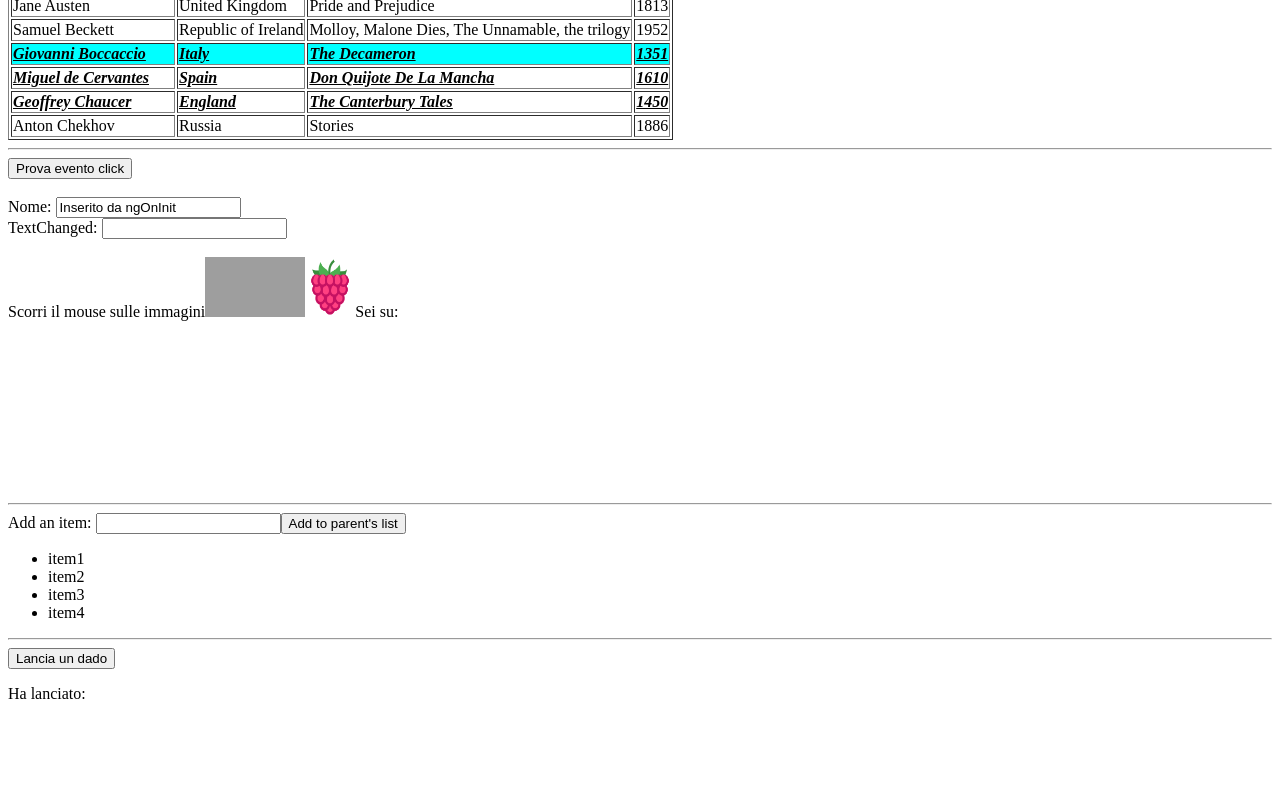
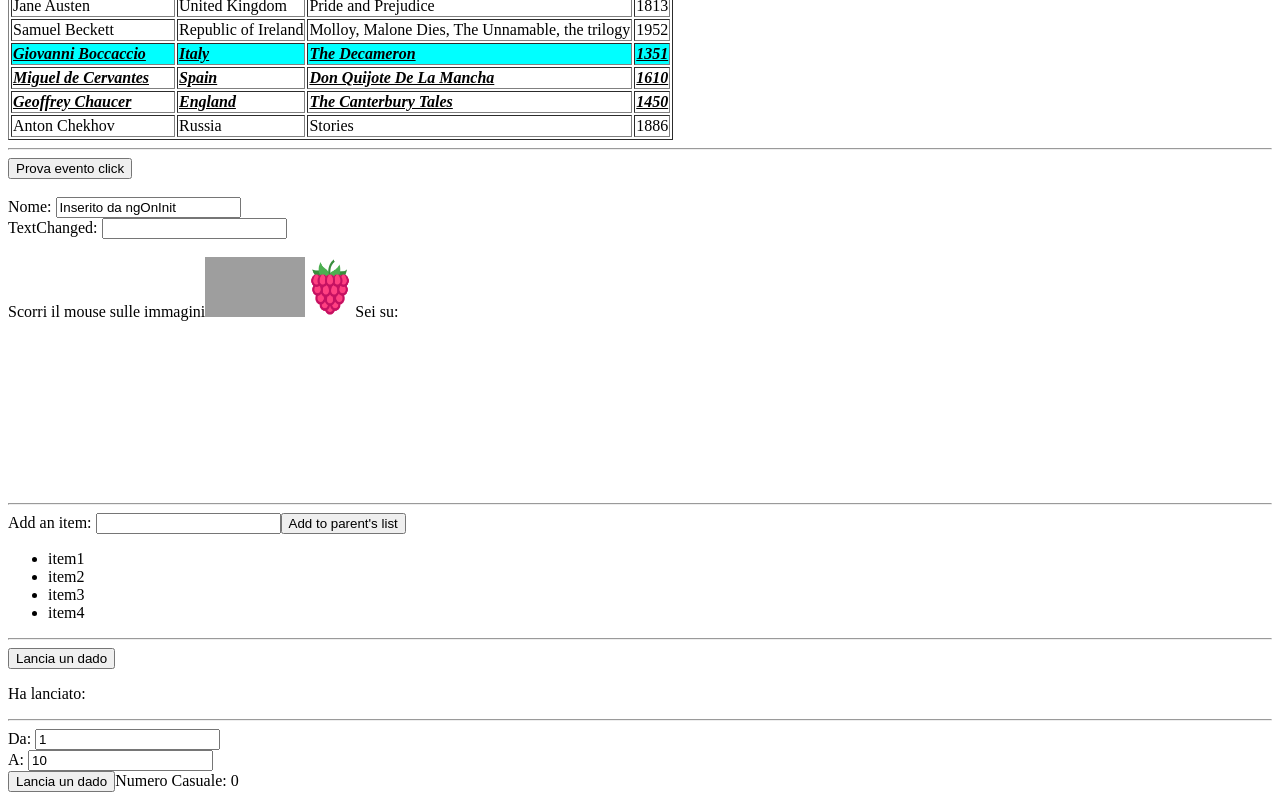
Before and after one commit to germanopagliero/esAngular, an Angular app: page / in a window 1280 px wide. Shown: the part 547-1347 px from the top of the page. Before the commit the page ends 1266 px from the top, so only its background shows below. Built offline with nearby package versions, Linux system fonts and the light colour scheme; grey boxes are pictures that could not be loaded.

Commit message:
Lezione 6

```diff
--- a/src/app/app.component.html
+++ b/src/app/app.component.html
@@ -12,3 +12,5 @@
 <app-eventi-output></app-eventi-output>
 <hr>
 <app-eventi-input></app-eventi-input>
+<hr>
+<app-uso-service></app-uso-service>
--- a/src/app/app.module.ts
+++ b/src/app/app.module.ts
@@ -11,6 +11,7 @@ import { EventiOutputComponent } from './eventi-output/eventi-output.component';
 import { EventiOutputItemComponent } from './eventi-output/eventi-output-item/eventi-output-item.component';
 import { EventiInputComponent } from './eventi-input/eventi-input.component';
 import { EventiInputChildComponent } from './eventi-input/eventi-input-child/eventi-input-child.component';
+import { UsoServiceComponent } from './uso-service/uso-service.component';
 
 @NgModule({
   declarations: [
@@ -22,7 +23,8 @@ import { EventiInputChildComponent } from './eventi-input/eventi-input-child/eve
     EventiOutputComponent,
     EventiOutputItemComponent,
     EventiInputComponent,
-    EventiInputChildComponent
+    EventiInputChildComponent,
+    UsoServiceComponent
   ],
   imports: [
     BrowserModule,
--- /dev/null
+++ b/src/app/services/myrnd.service.ts
@@ -0,0 +1,29 @@
+import { Injectable } from '@angular/core';
+
+@Injectable({
+  providedIn: 'root'
+})
+export class MyrndService {
+  //come per qualsiasi classe posso avere property e metodi
+  //public (senza niente davanti) e private
+  //N.B. in questo esempio non viene gestito OBSERVABLE
+  private minValue:number;
+  private maxValue:number;
+  constructor() {
+    this.minValue=0;
+    this.maxValue=10;
+  }
+  setValue(min:string,max:string){
+    this.minValue=parseInt(min);
+    this.maxValue=parseInt(max);
+  }
+  private genera():number{
+    //N.B. solo per fare esempio di private
+    var r:number;
+    r=Math.floor(Math.random() * (this.maxValue-this.minValue+1))+this.minValue;
+    return r;
+  }
+  rnd():number{
+    return this.genera();
+  }
+}
--- /dev/null
+++ b/src/app/uso-service/uso-service.component.html
@@ -0,0 +1,10 @@
+<form>
+    <label for="txtDa">Da: </label>
+    <input type="text" name="txtDa" [(ngModel)]="da">
+    <br>
+    <label for="txtA">A: </label>
+    <input type="text" name="txtA" [(ngModel)]="a">
+    <br>
+    <button (click)="btnClick()">Lancia un dado</button>
+    <span>Numero Casuale: {{ numero }}</span>
+</form>
--- /dev/null
+++ b/src/app/uso-service/uso-service.component.ts
@@ -0,0 +1,27 @@
+import { Component } from '@angular/core';
+import {MyrndService} from '../services/myrnd.service';
+
+@Component({
+  selector: 'app-uso-service',
+  templateUrl: './uso-service.component.html',
+  styleUrls: ['./uso-service.component.css']
+})
+export class UsoServiceComponent {
+
+  da:string="";
+  a:string="";
+  numero:number=0;
+  //nel costruttore inietto il servizio
+  //N.B fare la import
+  constructor(private myrndService:MyrndService) {
+    this.da=(1).toString();
+    this.a=(10).toString();
+  }
+  btnClick(){
+    this.myrndService.setValue(this.da,this.a);
+    this.numero=this.myrndService.rnd();
+  }
+  ngOnInit(): void {
+  }
+
+}
```
Also changed, not shown: src/app/uso-service/uso-service.component.css (added).
